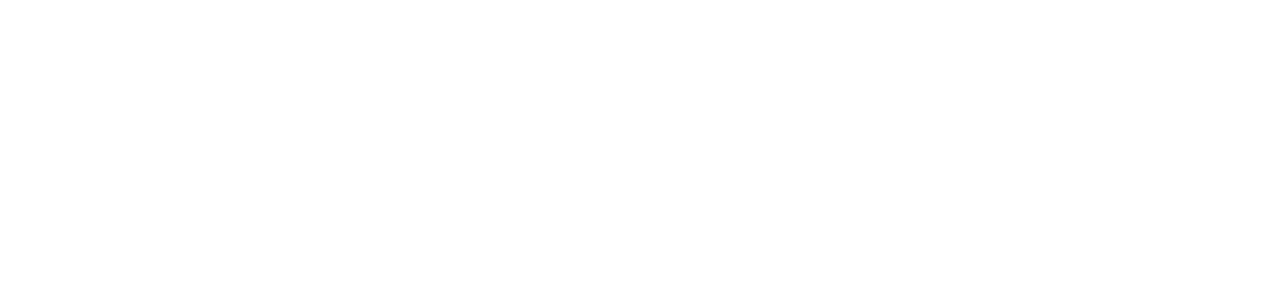
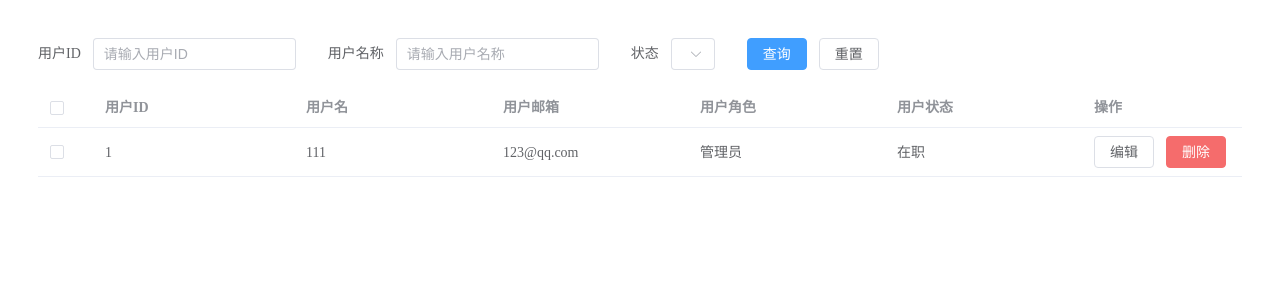
Before and after one commit to lhf2/low-code, a Vue app: page /stage1 in a window 1280 px wide. Before the commit this address had no page. Shown: the top 300 px of the page. Built offline with nearby package versions, Linux system fonts and the light colour scheme.

Commit message:
feat：新增表单也没

```diff
--- a/src/App.vue
+++ b/src/App.vue
@@ -3,15 +3,6 @@
 </script>
 
 <template>
-  <header>
-    <div class="wrapper">
-
-      <!-- <nav>
-        <RouterLink to="/">Home</RouterLink>
-        <RouterLink to="/about">About</RouterLink>
-      </nav> -->
-    </div>
-  </header>
   <RouterView />
 </template>
 
--- a/src/assets/base.css
+++ /dev/null
@@ -1,74 +0,0 @@
-/* color palette from <https://github.com/vuejs/theme> */
-:root {
-  --vt-c-white: #ffffff;
-  --vt-c-white-soft: #f8f8f8;
-  --vt-c-white-mute: #f2f2f2;
-
-  --vt-c-black: #181818;
-  --vt-c-black-soft: #222222;
-  --vt-c-black-mute: #282828;
-
-  --vt-c-indigo: #2c3e50;
-
-  --vt-c-divider-light-1: rgba(60, 60, 60, 0.29);
-  --vt-c-divider-light-2: rgba(60, 60, 60, 0.12);
-  --vt-c-divider-dark-1: rgba(84, 84, 84, 0.65);
-  --vt-c-divider-dark-2: rgba(84, 84, 84, 0.48);
-
-  --vt-c-text-light-1: var(--vt-c-indigo);
-  --vt-c-text-light-2: rgba(60, 60, 60, 0.66);
-  --vt-c-text-dark-1: var(--vt-c-white);
-  --vt-c-text-dark-2: rgba(235, 235, 235, 0.64);
-}
-
-/* semantic color variables for this project */
-:root {
-  --color-background: var(--vt-c-white);
-  --color-background-soft: var(--vt-c-white-soft);
-  --color-background-mute: var(--vt-c-white-mute);
-
-  --color-border: var(--vt-c-divider-light-2);
-  --color-border-hover: var(--vt-c-divider-light-1);
-
-  --color-heading: var(--vt-c-text-light-1);
-  --color-text: var(--vt-c-text-light-1);
-
-  --section-gap: 160px;
-}
-
-@media (prefers-color-scheme: dark) {
-  :root {
-    --color-background: var(--vt-c-black);
-    --color-background-soft: var(--vt-c-black-soft);
-    --color-background-mute: var(--vt-c-black-mute);
-
-    --color-border: var(--vt-c-divider-dark-2);
-    --color-border-hover: var(--vt-c-divider-dark-1);
-
-    --color-heading: var(--vt-c-text-dark-1);
-    --color-text: var(--vt-c-text-dark-2);
-  }
-}
-
-*,
-*::before,
-*::after {
-  box-sizing: border-box;
-  margin: 0;
-  position: relative;
-  font-weight: normal;
-}
-
-body {
-  min-height: 100vh;
-  color: var(--color-text);
-  background: var(--color-background);
-  transition: color 0.5s, background-color 0.5s;
-  line-height: 1.6;
-  font-family: Inter, -apple-system, BlinkMacSystemFont, 'Segoe UI', Roboto, Oxygen, Ubuntu,
-    Cantarell, 'Fira Sans', 'Droid Sans', 'Helvetica Neue', sans-serif;
-  font-size: 15px;
-  text-rendering: optimizeLegibility;
-  -webkit-font-smoothing: antialiased;
-  -moz-osx-font-smoothing: grayscale;
-}
--- a/src/assets/main.css
+++ /dev/null
@@ -1,35 +0,0 @@
-@import "./base.css";
-
-#app {
-  max-width: 1280px;
-  margin: 0 auto;
-  padding: 2rem;
-
-  font-weight: normal;
-}
-
-a,
-.green {
-  text-decoration: none;
-  color: hsla(160, 100%, 37%, 1);
-  transition: 0.4s;
-}
-
-@media (hover: hover) {
-  a:hover {
-    background-color: hsla(160, 100%, 37%, 0.2);
-  }
-}
-
-@media (min-width: 1024px) {
-  body {
-    display: flex;
-    place-items: center;
-  }
-
-  #app {
-    display: grid;
-    grid-template-columns: 1fr 1fr;
-    padding: 0 2rem;
-  }
-}
--- a/src/main.js
+++ b/src/main.js
@@ -6,8 +6,6 @@
 import App from './App.vue'
 import router from './router'
 
-import './assets/main.css'
-
 const app = createApp(App)
 
 app.use(createPinia())
--- a/src/router/index.js
+++ b/src/router/index.js
@@ -3,16 +3,15 @@
 const router = createRouter({
   history: createWebHistory(import.meta.env.BASE_URL),
   routes: [
-    // {
-    //   path: '/',
-    //   name: 'home',
-    //   component: HomeView
-    // },
-    // {
-    //   path: '/about',
-    //   name: 'about',
-    //   component: () => import('../views/AboutView.vue')
-    // }
+    {
+      path: '/',
+      redirect: "/stage1"
+    },
+    {
+      path: '/stage1',
+      name: 'stage1',
+      component: () => import('../views/stage1/index.vue')
+    }
   ]
 })
 
--- /dev/null
+++ b/src/views/stage1/index.vue
@@ -0,0 +1,136 @@
+<template>
+    <div class="user-manage">
+        <div class="query-form">
+            <el-form ref="form" :inline="true" :model="user">
+                <el-form-item label="用户ID" prop="userId">
+                    <el-input v-model="user.userId" placeholder="请输入用户ID" />
+                </el-form-item>
+                <el-form-item label="用户名称" prop="userName">
+                    <el-input v-model="user.userName" placeholder="请输入用户名称" />
+                </el-form-item>
+                <el-form-item label="状态" prop="state">
+                    <el-select v-model="user.state">
+                        <el-option :value="0" label="所有"></el-option>
+                        <el-option :value="1" label="在职"></el-option>
+                        <el-option :value="2" label="离职"></el-option>
+                        <el-option :value="3" label="试用期"></el-option>
+                    </el-select>
+                </el-form-item>
+                <el-form-item>
+                    <el-button type="primary" @click="handleQuery">查询</el-button>
+                    <el-button @click="handleReset">重置</el-button>
+                </el-form-item>
+            </el-form>
+        </div>
+        <div class="base-table">
+            <el-table :data="userList" @selection-change="handleSelectionChange">
+                <el-table-column type="selection" width="55" />
+                <el-table-column v-for="item in columns" :key="item.prop" :prop="item.prop" :label="item.label"
+                    :width="item.width" :formatter="item.formatter">
+                </el-table-column>
+                <el-table-column label="操作" width="160">
+                    <template #default="scope">
+                        <el-button @click="handleEdit(scope.row)" size="mini">编辑</el-button>
+                        <el-button type="danger" size="mini" @click="handleDel(scope.row)">删除</el-button>
+                    </template>
+                </el-table-column>
+            </el-table>
+            <el-pagination class="pagination" background layout="prev, pager, next" :total="pager.total"
+                :page-size="pager.pageSize" @current-change="handleCurrentChange" />
+        </div>
+    </div>
+</template>
+<script setup>
+import { reactive, ref } from 'vue'
+// 初始化用户表单对象
+const user = reactive({
+    state: 0
+});
+
+// 初始化用户列表数据
+const userList = reactive([
+    {
+        "userId": 1,
+        "userName": '111',
+        "userEmail": '123@qq.com',
+        "role": 0,
+        "state": 1,
+    }
+])
+
+// 初始化分页对象
+const pager = reactive({
+    pageNum: 1,
+    pageSize: 10,
+});
+
+// 定义动态表格-格式
+const columns = reactive([
+    {
+        label: "用户ID",
+        prop: "userId",
+    },
+    {
+        label: "用户名",
+        prop: "userName",
+    },
+    {
+        label: "用户邮箱",
+        prop: "userEmail",
+    },
+    {
+        label: "用户角色",
+        prop: "role",
+        formatter(row, column, value) {
+            return {
+                0: "管理员",
+                1: "普通用户",
+            }[value];
+        },
+    },
+    {
+        label: "用户状态",
+        prop: "state",
+        formatter(row, column, value) {
+            return {
+                1: "在职",
+                2: "离职",
+                3: "试用期",
+            }[value];
+        },
+    }
+]);
+
+// 表单 ref
+const form = ref(null)
+
+// 查询
+const handleQuery = () => {
+    console.log('handleQuery', user)
+}
+
+// 重置
+const handleReset = () => {
+    form.value.resetFields();
+}
+
+// 表格多选
+const handleSelectionChange = (list) => {
+    console.log('handleSelectionChange')
+};
+
+const handleEdit = (row) => {
+    console.log('handleEdit', row);
+}
+
+const handleDel = (row) => {
+    console.log('handleDel', row);
+}
+
+
+</script>
+<style scoped>
+.user-manage {
+    padding: 30px;
+}
+</style>
```
